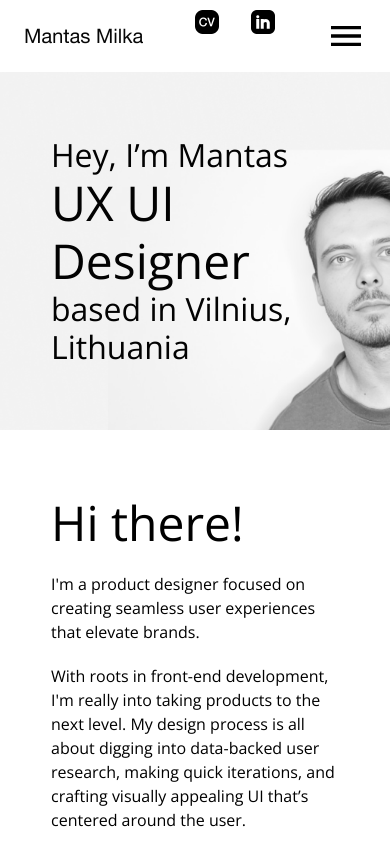
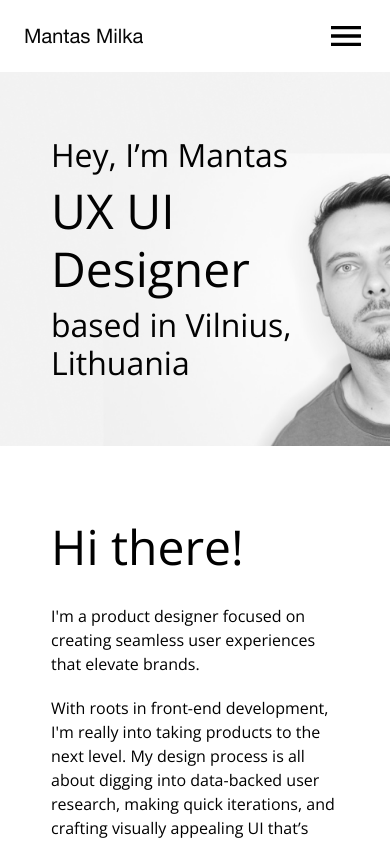
Before and after one commit to milkamantas/mantasmilkacom, a React (Create React App) app: page / in a window 390 px wide. Shown: the top 843 px of the page. Built offline with nearby package versions, Linux system fonts and the light colour scheme.

Commit message:
Fixed SocialNav to show in MobileMenu

```diff
--- a/src/components/Header.module.css
+++ b/src/components/Header.module.css
@@ -7,8 +7,10 @@
 }
 
 .SocialNavInHeader a img {
-  transform: translateY(-1.5rem);
+  display: none;
 }
+
+
 
 .logoWrap {
   display: flex;
--- a/src/components/Header.tsx
+++ b/src/components/Header.tsx
@@ -3,8 +3,6 @@ import { Link } from "react-router-dom"; // Import the Link component
 import styles from "./Header.module.css";
 import MobileMenu from "./MobileMenu";
 import Nav from "./Nav";
-import SocialNav from "./SocialNav";
-import socialNavStyles from './SocialNav.module.css'
 
 type HeaderType = {
   /** Action props */
@@ -30,7 +28,6 @@ const Header: FunctionComponent<HeaderType> = ({
         onProjectsClick={onProjectsClick}
         onContactMeClick={onContactMeClick}
       />
-      <SocialNav className={`${socialNavStyles.SocialNav} ${styles.SocialNavInHeader}`} />
       <MobileMenu
         onAboutMeClick={onAboutMeClick}
         onProjectsClick={onProjectsClick}
--- a/src/components/MobileMenu.tsx
+++ b/src/components/MobileMenu.tsx
@@ -14,8 +14,7 @@ const MobileMenu: FunctionComponent<NavType> = ({
 
   return (
     <div className={styles.mobilemenu}>
-      <div
-        className={styles.mobilemenuClosed}
+      <div className={styles.mobilemenuClosed}
         onClick={() => setIsOpen(true)}
         style={{ display: isOpen ? "none" : "flex" }}
       >
--- a/src/components/Nav.tsx
+++ b/src/components/Nav.tsx
@@ -5,6 +5,8 @@ import ContactInfo from "./ContactInfo";
 import ProjectList from "./ProjectList";
 import contactInfoStyles from './ContactInfo.module.css';
 import projectListStyles from './ProjectList.module.css';
+import SocialNav from "./SocialNav";
+import socialNavStyles from './SocialNav.module.css';
 
 export type NavType = {
   /** Action props */
@@ -43,6 +45,7 @@ const Nav: FunctionComponent<NavType> = ({
       </a>
       <ProjectList className={isOpen ? projectListStyles.footerLinksOpen : projectListStyles.defaultProjectListClass} />
       <ContactInfo className={isOpen ? contactInfoStyles.footerLinksOpen : contactInfoStyles.ContactInfoClass} />
+      <SocialNav className={`${socialNavStyles.SocialNav} ${styles.SocialNavInHeader}`} />
 
     </nav>
 
--- a/src/components/SocialNav.module.css
+++ b/src/components/SocialNav.module.css
@@ -1,6 +1,6 @@
 .SocialNav {
-  flex: 1;
-  display: flex;
+  /* flex: 1; */
+  display: none;
   flex-direction: row;
   align-items: center;
   gap: var(--gap-lg);
@@ -32,16 +32,13 @@
 .links a::after {
   display: none;
 }
-.Footer .links {
-  padding-inline-start: 0;
-}
-img {
-  width: var(--size-md);
-}
 
 @media screen and (max-width: 960px) {
   .links {
     display: none;
+  }
+  .SocialNav {
+    display: flex;
   }
 }
 @media screen and (max-width: 420px) {
--- a/src/global.css
+++ b/src/global.css
@@ -72,6 +72,8 @@ h1 {
   font-size: var(--h1-size);
   line-height: calc(var(--h1-size) * 1.2);
   font-weight: 300;
+  margin-top: var(--size-xs) !important;
+  margin-bottom: var(--size-xs) !important;
 }
 
 h2 {
```
